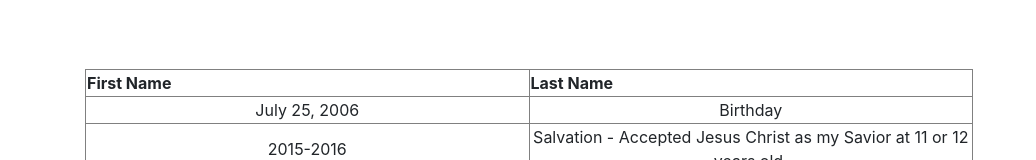
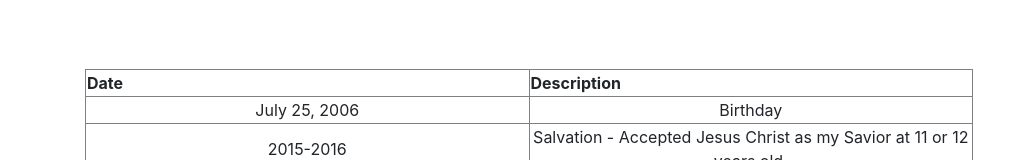
Before and after one commit to DrinkH20/Cst-120-project1, a website with bundled scripts: page important.html in a window 1280 px wide. Shown: the part 137-297 px from the top of the page, without its empty margins (0-1036 px from the left). Built offline with nearby package versions, Linux system fonts and the light colour scheme; a web font is replaced by a local one.

```diff
--- a/important.html
+++ b/important.html
@@ -82,8 +82,8 @@
                     <table id="users" width="80%" border="1">
                         <thead>
                             <tr>
-                                <th width="50%">First Name</th>
-                                <th width="50%">Last Name</th>
+                                <th width="50%">Date</th>
+                                <th width="50%">Description</th>
                             </tr>
                         </thead>
                         <tbody>
```
Also changed, not shown: index.html (+1 -0 lines).
